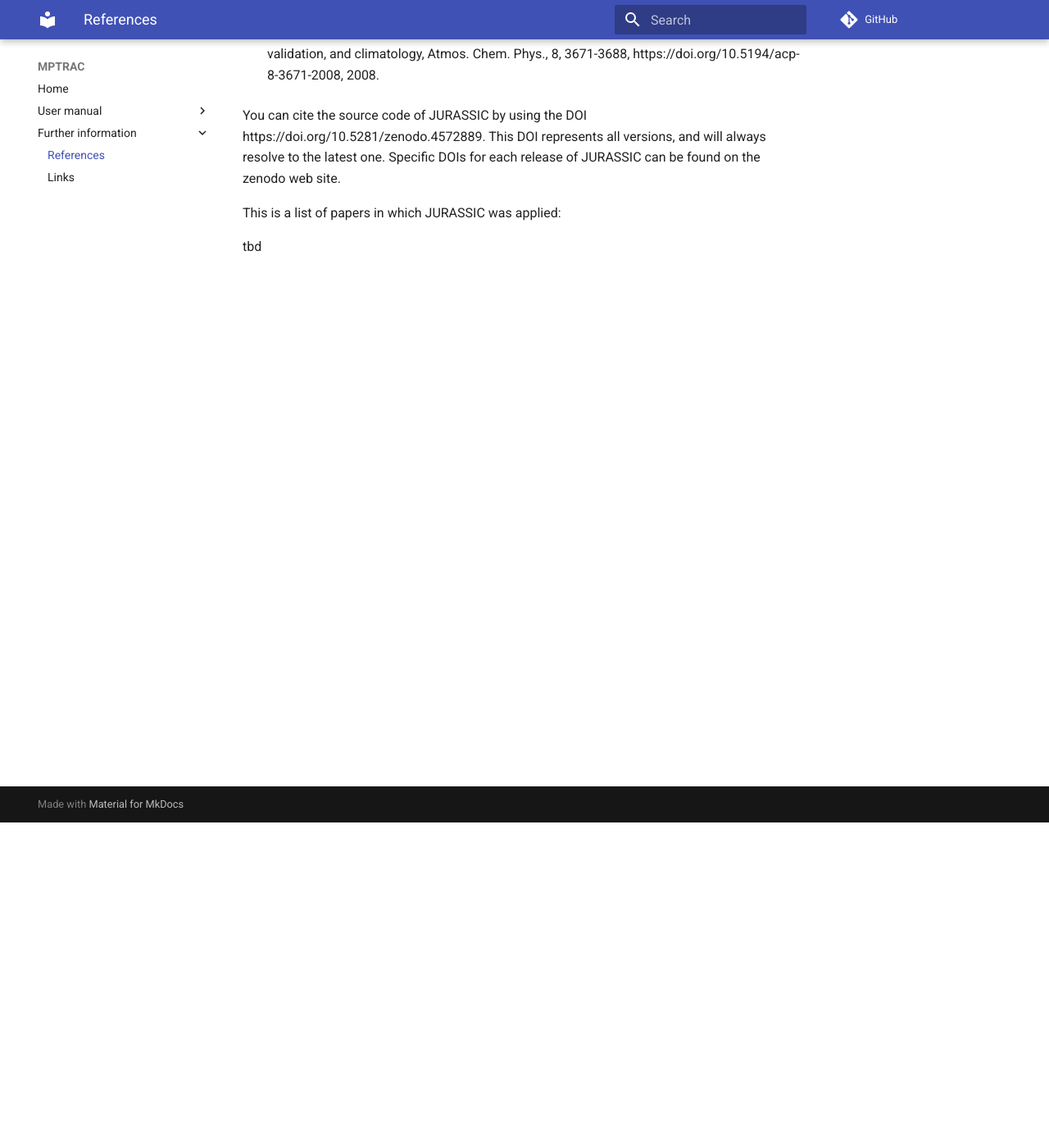
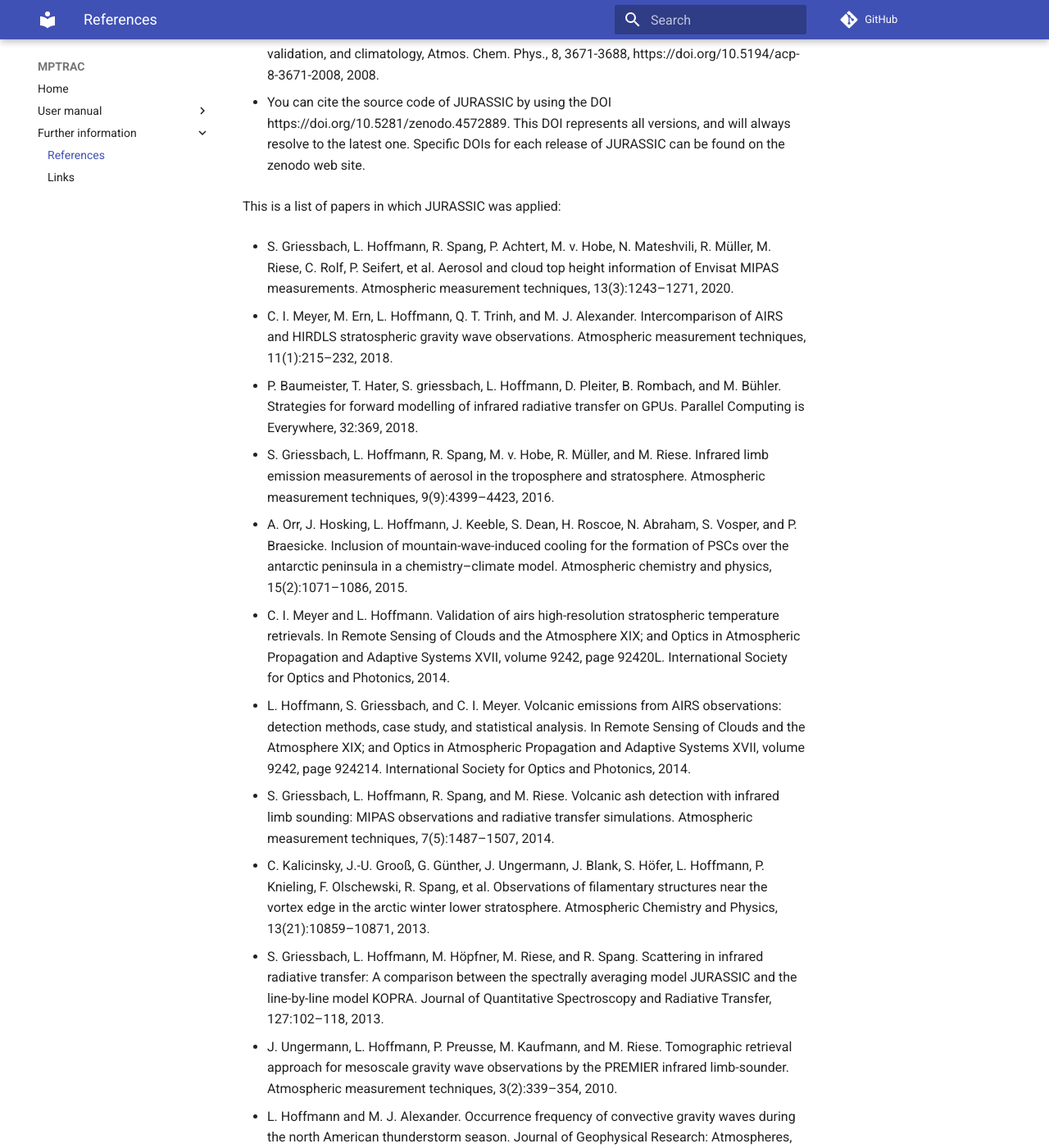
Before and after one commit to slcs-jsc/jurassic, an MkDocs documentation site: the page built from docs/manual/references.md, in a window 1280 px wide and 1400 px high, scrolled down 397 px. Shown: the whole window at 82% size. Built offline with MkDocs 1.6.1 and Material for MkDocs 9.7.7, drawn with Linux system fonts in a browser that asks for light colours; comment, search, counter and statistics services are not loaded; some of the changed text lies outside the part shown.

Commit message:
Update references.

```diff
--- a/docs/manual/references.md
+++ b/docs/manual/references.md
@@ -2,14 +2,52 @@
 
 These are the main references for citing the JURASSIC model in scientific publications:
 
-* Baumeister, P. F. and Hoffmann, L.: Fast infrared radiative transfer calculations using graphics processing units: JURASSIC-GPU v2.0, Geosci. Model Dev., 15, 1855–1874, https://doi.org/10.5194/gmd-15-1855-2022, 2022.
+- Baumeister, P. F. and Hoffmann, L.: Fast infrared radiative transfer calculations using graphics processing units: JURASSIC-GPU v2.0, Geosci. Model Dev., 15, 1855–1874, https://doi.org/10.5194/gmd-15-1855-2022, 2022.
 
-* Hoffmann, L., and M. J. Alexander, Retrieval of stratospheric temperatures from Atmospheric Infrared Sounder radiance measurements for gravity wave studies, J. Geophys. Res., 114, D07105, https://doi.org/10.1029/2008JD011241, 2009.
+- Hoffmann, L., and M. J. Alexander, Retrieval of stratospheric temperatures from Atmospheric Infrared Sounder radiance measurements for gravity wave studies, J. Geophys. Res., 114, D07105, https://doi.org/10.1029/2008JD011241, 2009.
 
-* Hoffmann, L., Kaufmann, M., Spang, R., Müller, R., Remedios, J. J., Moore, D. P., Volk, C. M., von Clarmann, T., and Riese, M.: Envisat MIPAS measurements of CFC-11: retrieval, validation, and climatology, Atmos. Chem. Phys., 8, 3671-3688, https://doi.org/10.5194/acp-8-3671-2008, 2008.
+- Hoffmann, L., Kaufmann, M., Spang, R., Müller, R., Remedios, J. J., Moore, D. P., Volk, C. M., von Clarmann, T., and Riese, M.: Envisat MIPAS measurements of CFC-11: retrieval, validation, and climatology, Atmos. Chem. Phys., 8, 3671-3688, https://doi.org/10.5194/acp-8-3671-2008, 2008.
 
-You can cite the source code of JURASSIC by using the DOI https://doi.org/10.5281/zenodo.4572889. This DOI represents all versions, and will always resolve to the latest one. Specific DOIs for each release of JURASSIC can be found on the zenodo web site.
+- You can cite the source code of JURASSIC by using the DOI https://doi.org/10.5281/zenodo.4572889. This DOI represents all versions, and will always resolve to the latest one. Specific DOIs for each release of JURASSIC can be found on the zenodo web site.
 
 This is a list of papers in which JURASSIC was applied:
 
-tbd
+- S. Griessbach, L. Hoffmann, R. Spang, P. Achtert, M. v. Hobe, N. Mateshvili, R. Müller, M. Riese, C. Rolf, P. Seifert, et al. Aerosol and cloud top height information of Envisat MIPAS measurements. Atmospheric measurement techniques, 13(3):1243–1271, 2020.
+
+- C. I. Meyer, M. Ern, L. Hoffmann, Q. T. Trinh, and M. J. Alexander. Intercomparison of AIRS and HIRDLS stratospheric gravity wave observations. Atmospheric measurement techniques, 11(1):215–232, 2018.
+
+- P. Baumeister, T. Hater, S. griessbach, L. Hoffmann, D. Pleiter, B. Rombach, and M. Bühler. Strategies for forward modelling of infrared radiative transfer on GPUs. Parallel Computing is Everywhere, 32:369, 2018.
+
+- S. Griessbach, L. Hoffmann, R. Spang, M. v. Hobe, R. Müller, and M. Riese. Infrared limb emission measurements of aerosol in the troposphere and stratosphere. Atmospheric measurement techniques, 9(9):4399–4423, 2016.
+
+- A. Orr, J. Hosking, L. Hoffmann, J. Keeble, S. Dean, H. Roscoe, N. Abraham, S. Vosper, and P. Braesicke. Inclusion of mountain-wave-induced cooling for the formation of PSCs over the antarctic peninsula in a chemistry–climate model. Atmospheric chemistry and physics, 15(2):1071–1086, 2015.
+
+- C. I. Meyer and L. Hoffmann. Validation of airs high-resolution stratospheric temperature retrievals. In Remote Sensing of Clouds and the Atmosphere XIX; and Optics in Atmospheric Propagation and Adaptive Systems XVII, volume 9242, page 92420L. International Society for Optics and Photonics, 2014.
+
+- L. Hoffmann, S. Griessbach, and C. I. Meyer. Volcanic emissions from AIRS observations: detection methods, case study, and statistical analysis. In Remote Sensing of Clouds and the Atmosphere XIX; and Optics in Atmospheric Propagation and Adaptive Systems XVII, volume 9242, page 924214. International Society for Optics and Photonics, 2014.
+
+- S. Griessbach, L. Hoffmann, R. Spang, and M. Riese. Volcanic ash detection with infrared limb sounding: MIPAS observations and radiative transfer simulations. Atmospheric measurement techniques, 7(5):1487–1507, 2014.
+
+- C. Kalicinsky, J.-U. Grooß, G. Günther, J. Ungermann, J. Blank, S. Höfer, L. Hoffmann, P. Knieling, F. Olschewski, R. Spang, et al. Observations of filamentary structures near the vortex edge in the arctic winter lower stratosphere. Atmospheric Chemistry and Physics, 13(21):10859–10871, 2013.
+
+- S. Griessbach, L. Hoffmann, M. Höpfner, M. Riese, and R. Spang. Scattering in infrared radiative transfer: A comparison between the spectrally averaging model JURASSIC and the line-by-line model KOPRA. Journal of Quantitative Spectroscopy and Radiative Transfer, 127:102–118, 2013.
+
+- J. Ungermann, L. Hoffmann, P. Preusse, M. Kaufmann, and M. Riese. Tomographic retrieval approach for mesoscale gravity wave observations by the PREMIER infrared limb-sounder. Atmospheric measurement techniques, 3(2):339–354, 2010.
+
+- L. Hoffmann and M. J. Alexander. Occurrence frequency of convective gravity waves during the north American thunderstorm season. Journal of Geophysical Research: Atmospheres, 115(D20), 2010.
+
+- A. W. Grimsdell, M. J. Alexander, P. T. May, and L. Hoffmann. Model study of waves generated by convection with direct validation via satellite. Journal of the Atmospheric Sciences, 67(5):1617–1631, 2010.
+
+- P. Preusse, S. Schroeder, L. Hoffmann, M. Ern, F. Friedl-Vallon, J. Ungermann, H. Oelhaf, H. Fischer, and M. Riese. New perspectives on gravity wave remote sensing by spaceborne infrared limb imaging. Atmospheric measurement techniques, 2(1):299–311, 2009.
+
+- L. Hoffmann, K. Weigel, R. Spang, S. Schroeder, K. Arndt, C. Lehmann, M. Kaufmann, M. Ern, P. Preusse, F. Stroh, et al. CRISTA-NF measurements of water vapor during the scout-o3 tropical aircraft campaign. Advances in Space Research, 43(1):74–81, 2009.
+
+- L. Hoffmann and M. Alexander. Retrieval of stratospheric temperatures from atmospheric infrared sounder radiance measurements for gravity wave studies. Journal of Geophysical Research: Atmospheres, 114(D7), 2009.
+
+- L. Hoffmann, M. Kaufmann, R. Spang, R. Müller, J. J. Remedios, D. Moore, C. Volk, T. v. Clarmann, and M. Riese. Envisat MIPAS measurements of CFC-11: retrieval, validation, and climatology. Atmospheric Chemistry and Physics, 8(13):3671–3688, 2008.
+
+- L. Hoffmann. Schnelle Spurengasretrieval für das Satellitenexperiment Envisat MIPAS. PhD thesis, Universität Wuppertal, Fakultät für Mathematik und Naturwissenschaften, 2006.
+
+- L. Hoffmann, R. Spang, M. Kaufmann, and M. Riese. Retrieval of CFC-11 and CFC-12 from Envisat MIPAS observations by means of rapid radiative transfer calculations. Advances in Space Research, 36(5):915–921, 2005.
+
+- L. Hoffmann, R. Spang, and M. Riese. Retrieval of chlorofluorocarbon distributions from Envisat MIPAS measurements. In Remote Sensing of Clouds and the Atmosphere IX, volume 5571, pages 193–204. International Society for Optics and Photonics, 2004.
```
